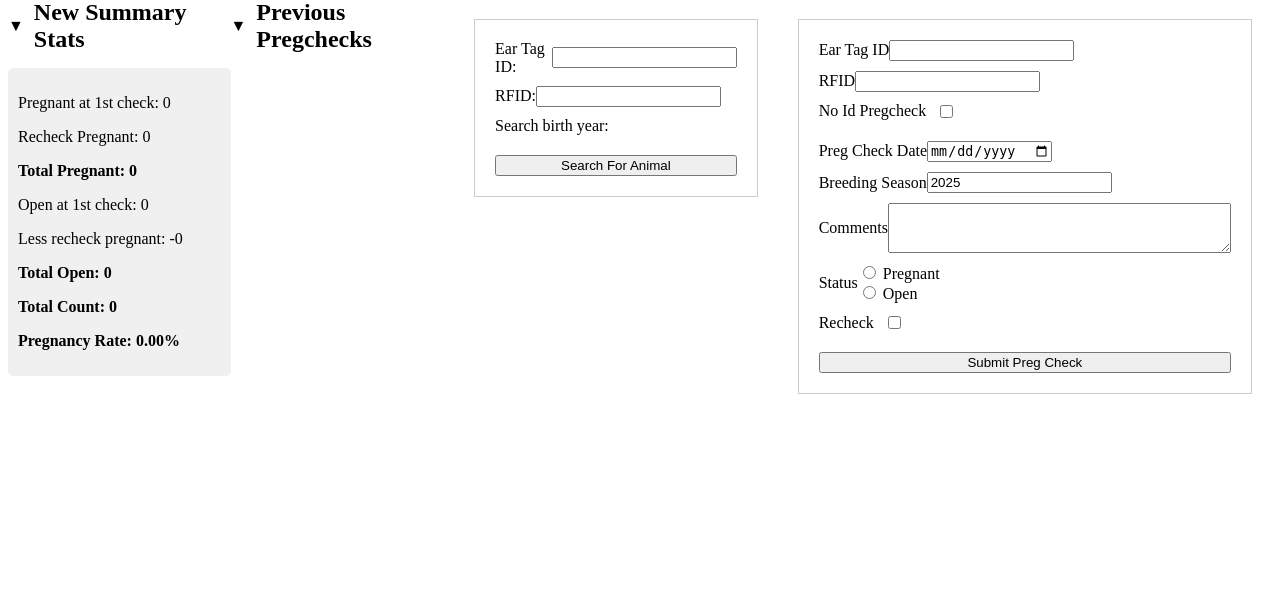
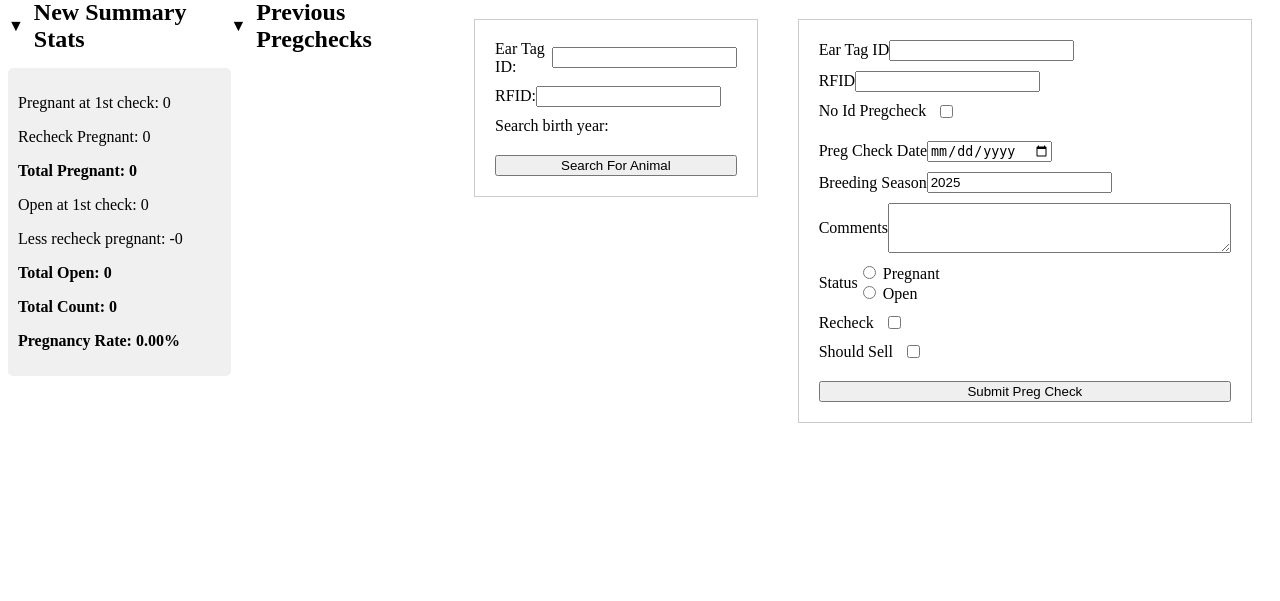
Before and after one commit to pwbryant/ranch-tools-application, a Django app: page /pregchecks/ in a window 1280 px wide. Shown: the part 136-737 px from the top of the page. Run offline with Django 4.2, Linux system fonts and the light colour scheme; data comes from the database, SQL or seed files in the repository; data that the repository does not hold is empty.

Commit message:
add should_sell, also allow editing of ear_tag_id in cow edit modal

```diff
--- a/django_project/ranch_tools/preg_check/forms.py
+++ b/django_project/ranch_tools/preg_check/forms.py
@@ -32,10 +32,11 @@ class PregCheckForm(forms.ModelForm):
         required=True,
     )
     recheck = forms.BooleanField(label='Recheck', required=False, widget=forms.CheckboxInput())
+    should_sell = forms.BooleanField(label='Should Sell', required=False, widget=forms.CheckboxInput())
 
     class Meta:
         model = PregCheck
-        fields = ['is_pregnant', 'breeding_season', 'comments', 'recheck', 'check_date']
+        fields = ['is_pregnant', 'breeding_season', 'comments', 'recheck', 'check_date', 'should_sell']
         widgets = {
             'is_pregnant': forms.RadioSelect(choices=((True, 'Pregnant'), (False, 'Open'))),
             'breeding_season': forms.TextInput(attrs={'pattern': r'\d{4}', 'title': 'Please enter a four-digit year'}),
@@ -74,7 +75,7 @@ class EditPregCheckForm(forms.ModelForm):
 
     class Meta:
         model = PregCheck
-        fields = ['ear_tag_id', 'birth_year', 'check_date', 'breeding_season', 'is_pregnant', 'comments', 'recheck']
+        fields = ['ear_tag_id', 'birth_year', 'check_date', 'breeding_season', 'is_pregnant', 'comments', 'recheck', 'should_sell']
 
     def __init__(self, *args, **kwargs):
             super().__init__(*args, **kwargs)
@@ -103,7 +104,6 @@ class EditPregCheckForm(forms.ModelForm):
         preg_check = super().save(commit=False)
         ear_tag_id = self.cleaned_data.get('ear_tag_id')
         birth_year = self.cleaned_data.get('birth_year')
-
         if ear_tag_id:
             try:
                 cow = Cow.objects.get(ear_tag_id=ear_tag_id, birth_year=birth_year)
@@ -111,7 +111,7 @@ class EditPregCheckForm(forms.ModelForm):
             except Cow.DoesNotExist:
                 # This shouldn't happen due to clean_ear_tag_id, but just in case
                 raise ValidationError(f"No cow found with ear_tag_id {ear_tag_id}")
-
+        breakpoint()
         if commit:
             preg_check.save()
         return preg_check
--- a/django_project/ranch_tools/preg_check/models.py
+++ b/django_project/ranch_tools/preg_check/models.py
@@ -64,6 +64,7 @@ class PregCheck(models.Model):
     cow = models.ForeignKey('Cow', on_delete=models.CASCADE, blank=True, null=True)
     is_pregnant = models.BooleanField(null=True)
     recheck = models.BooleanField(default=False)
+    should_sell = models.BooleanField(default=False, null=True)
 
     created_on = models.DateTimeField(auto_now_add=True, null=True, blank=True)
     last_modified = models.DateTimeField(auto_now=True, null=True, blank=True)
--- a/django_project/ranch_tools/preg_check/static/preg_check/js/script.js
+++ b/django_project/ranch_tools/preg_check/static/preg_check/js/script.js
@@ -396,6 +396,7 @@ document.addEventListener('DOMContentLoaded', function() {
         document.getElementById('edit-is_pregnant').value = pregcheckData.is_pregnant.toString();
         document.getElementById('edit-comments').value = pregcheckData.comments;
         document.getElementById('edit-recheck').checked = pregcheckData.recheck;
+        document.getElementById('edit-should-sell').checked = pregcheckData.should_sell;
 
 
         // Show the edit modal
@@ -505,6 +506,23 @@ document.addEventListener('DOMContentLoaded', function() {
     }
     listenToEditCowModal();
 
+    // Handle Ear Tag Update Checkbox
+    function handleAllowEarTagUpdate() {
+        const checkbox = document.getElementById('allow_ear_tag_update');
+        const earTagInput = document.getElementById('edit_ear_tag_id');
+
+        if (checkbox) {
+            checkbox.addEventListener('change', function() {
+                if (this.checked) {
+                    earTagInput.removeAttribute('readonly');
+                } else {
+                    earTagInput.setAttribute('readonly', 'readonly');
+                }
+            });
+        }
+    }
+    handleAllowEarTagUpdate();
+
 
     // Edit Preg check record
     document.querySelector('#edit-modal .close').addEventListener('click', closePregCheckEditModal);
--- a/django_project/ranch_tools/preg_check/views.py
+++ b/django_project/ranch_tools/preg_check/views.py
@@ -133,9 +133,11 @@ class PregCheckListView(ListView, InitialzeDatabaseMixin):
             pregcheck_form.fields['pregcheck_rfid'].initial = cow.eid
             pregcheck_form.fields['birth_year'].initial = cow.birth_year
             last_pregcheck = PregCheck.objects.last()
-            last_pregcheck_created_date = last_pregcheck.created_on.date()
-            if last_pregcheck_created_date == datetime.today().astimezone(timezone.utc).date():
-                pregcheck_form.fields['check_date'].initial = last_pregcheck.check_date
+            if last_pregcheck:
+                pregcheck_form.fields['should_sell'].initial = last_pregcheck.should_sell
+                last_pregcheck_created_date = last_pregcheck.created_on.date()
+                if last_pregcheck_created_date == datetime.today().astimezone(timezone.utc).date():
+                    pregcheck_form.fields['check_date'].initial = last_pregcheck.check_date
 
         search_form = AnimalSearchForm(
             initial={'search_ear_tag_id': ear_tag_id,
@@ -361,7 +363,7 @@ class CowCreateView(CreateView):
 
 class CowUpdateView(UpdateView):
     model = Cow
-    fields = ['birth_year', 'eid']
+    fields = ['birth_year', 'eid', 'ear_tag_id']
     template_name = 'path_to_template.html'  # Replace with the path to your template for updating the cow
 
     def form_valid(self, form):
@@ -749,6 +751,7 @@ class PregCheckDetailView(View):
             'breeding_season': pregcheck.breeding_season,
             'comments': pregcheck.comments,
             'recheck': pregcheck.recheck,
+            'should_sell': pregcheck.should_sell,
         }
         cow = pregcheck.cow
         if cow:
--- a/django_project/ranch_tools/templates/preg_check/includes/edit_cow_modal.html
+++ b/django_project/ranch_tools/templates/preg_check/includes/edit_cow_modal.html
@@ -9,6 +9,10 @@
             <div class="form-group">
                 <label for="edit_ear_tag_id">Ear Tag ID:</label>
                 <input type="text" id="edit_ear_tag_id" name="ear_tag_id" readonly value="{{ cow.ear_tag_id }}">
+                <div style="margin-top: 8px;">
+                    <input type="checkbox" id="allow_ear_tag_update" name="allow_ear_tag_update">
+                    <label for="allow_ear_tag_update" style="display: inline; margin-left: 5px;">Allow Ear Tag Update</label>
+                </div>
             </div>
             <div class="form-group">
                 <label for="edit_eid">Ear RFID:</label>
--- a/django_project/ranch_tools/templates/preg_check/includes/edit_preg_check_modal.html
+++ b/django_project/ranch_tools/templates/preg_check/includes/edit_preg_check_modal.html
@@ -38,6 +38,10 @@
                 <label for="edit-recheck">Recheck</label>
                 <input id="edit-recheck" type="checkbox" name="recheck"/>
             </div>
+            <div class="form-group">
+                <label for="edit-should-sell">Should Sell</label>
+                <input id="edit-should-sell" type="checkbox" name="should_sell"/>
+            </div>
             <!-- Add more form fields as needed -->
             <input type="submit" value="Save">
         </form>
--- a/django_project/ranch_tools/templates/preg_check/includes/pregcheck_form.html
+++ b/django_project/ranch_tools/templates/preg_check/includes/pregcheck_form.html
@@ -38,7 +38,6 @@
         </div>
 
         <div class="form-group">
-
             <label for="{{ pregcheck_form.comments.id_for_label }}">Comments</label>
             {{ pregcheck_form.comments }}
         </div>
@@ -56,6 +55,13 @@
             </div>
         </div>
 
+        <div class="form-group">
+            <label for="{{ pregcheck_form.should_sell.id_for_label }}">Should Sell</label>
+            <div class="checkbox-input">
+                {{ pregcheck_form.should_sell }}
+            </div>
+        </div>
+
         <button id="submit-btn" type="submit" {% if multiple_matches %}disabled title="Submission disabled. Multiple animals exist for the given animal ID."{% endif %}>Submit Preg Check</button>
     </form>
 </div>
```
Also changed, not shown: django_project/ranch_tools/preg_check/migrations/0023_pregcheck_should_sell.py (added).
